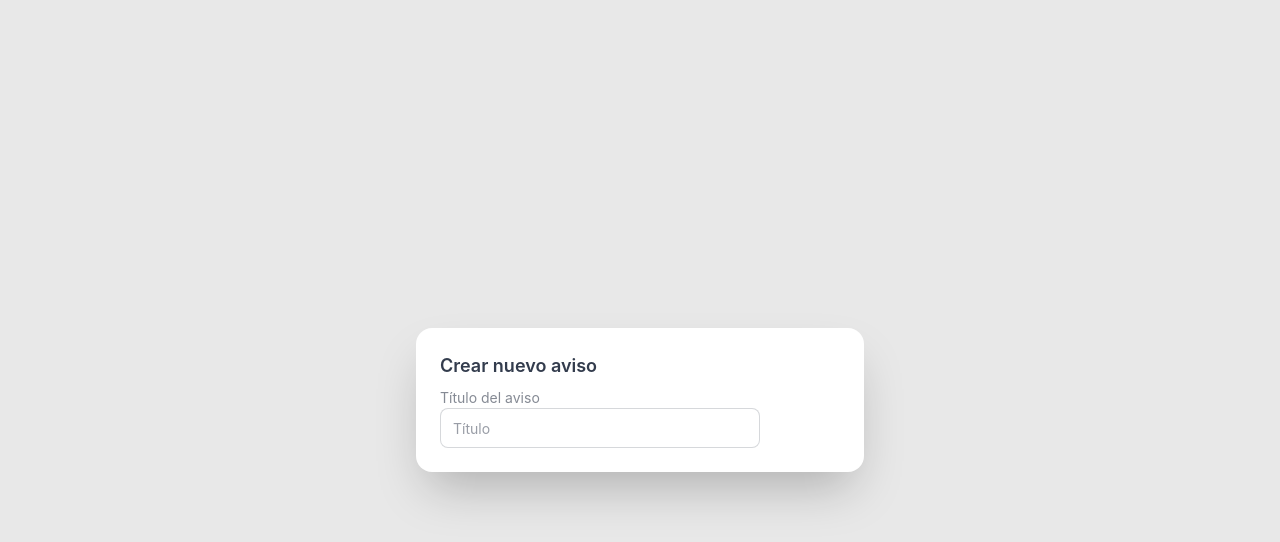
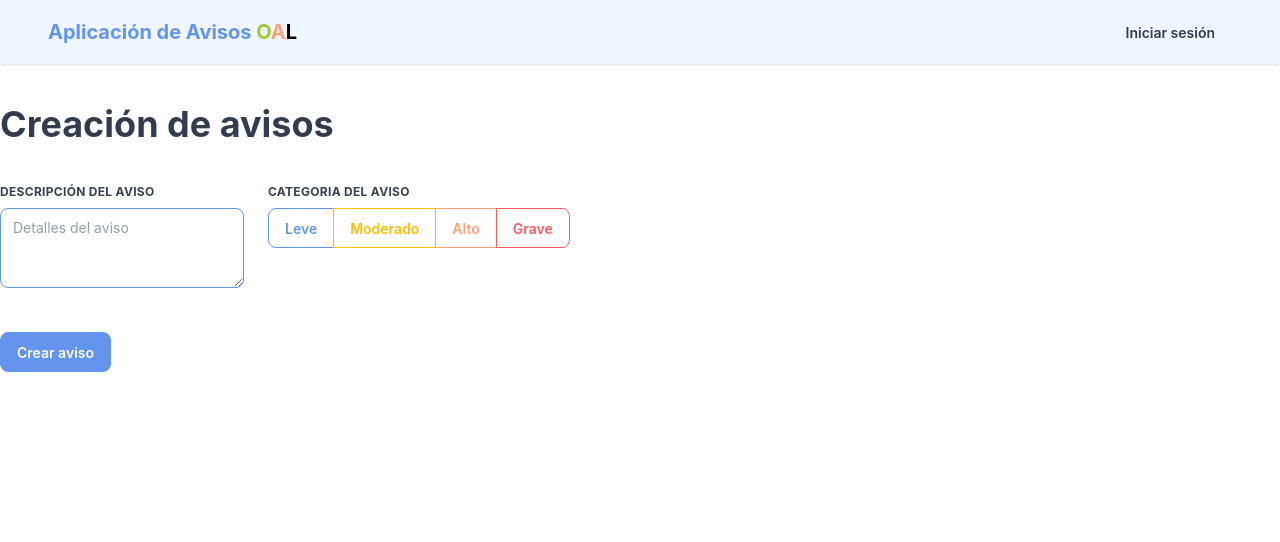
Before and after one commit to informaticaoal/aplicacion_avisos_web, a Next.js app: page /avisos/nuevo in a window 1280 px wide. Shown: the top 542 px of the page. Built offline with nearby package versions, Linux system fonts and the light colour scheme; no server answers.

Commit message:
añadido funcionalidad para añadir avisos

```diff
--- a/app/avisos/nuevo/page.tsx
+++ b/app/avisos/nuevo/page.tsx
@@ -1,19 +1,76 @@
+'use client';
+import Navbar from "@/app/components/layouts/Navbar";
+import { addDoc, collection, getFirestore } from "firebase/firestore";
+import { useState } from "react";
+
 export default function NuevoAviso() {
+  const db = getFirestore();
+
+  const [sent, setSent] = useState(false);
+  async function addAlert(dataDescription : string, dataCategory : string) {
+    try {
+      const docRef = await addDoc(collection(db, 'avisos'), {
+        descripcion: dataDescription,
+        nivelUrgencia: dataCategory,
+        fechaCreacion: Math.floor(new Date().getTime() / 1000),
+        sincronizado: true,
+        urlFoto: null,
+      });
+      console.log("Aviso agregado con ID: ", docRef.id);
+    } catch (error) {
+      console.error("Error al agregar el aviso en la base de datos: ", error);
+    }
+  }
+
+  const handleSubmit = async (formData: any) => {
+    const dataDescription = formData.get('descripcion');
+    const dataCategory = formData.get('options');
+    addAlert(dataDescription, dataCategory);
+    setSent(true);
+  };
+
   return (
-    <div className="hero bg-base-200 min-h-screen">
-      <div className="card bg-base-100 w-full max-w-md shrink-0 shadow-2xl">
-        <div className="card-body">
-          <h2 className="card-title">Crear nuevo aviso</h2>
-          <form>
-            <div className="form-control">
-              <label className="label">
-                <span className="label-text">Título del aviso</span>
+    <>
+      <Navbar />
+      <main className="bg-base-100 container mx-auto mt-10">
+        <h1 className="text-4xl font-bold mb-10">Creación de avisos</h1>
+        <form action={handleSubmit} className="w-full max-w-lg">
+          <div className="flex flex-wrap -mx-3 mb-6">
+            <div className="w-full md:w-1/2 px-3">
+              <label className="block uppercase tracking-wide text-gray-700 text-xs font-bold mb-2" htmlFor="grid-last-name">
+                Descripción del aviso
               </label>
-              <input type="text" placeholder="Título" className="input input-bordered" />
+              <textarea placeholder="Detalles del aviso" className="textarea textarea-primary" name="descripcion" onChange={() => {setSent(false)}}></textarea>
             </div>
-          </form>
-        </div>
-      </div>
-    </div>
+
+            <div className="w-full md:w-1/2 px-3">
+              <label className="block uppercase tracking-wide text-gray-700 text-xs font-bold">
+                Categoria del aviso
+              </label>
+              <div className="join mt-2">
+                <input className="join-item btn btn-primary btn-outline" type="radio" name="options" aria-label="Leve" value='Leve'/>
+                <input className="join-item btn btn-warning btn-outline" type="radio" name="options" aria-label="Moderado" value='Moderado'/>
+                <input className="join-item btn btn-secondary btn-outline" type="radio" name="options" aria-label="Alto" value='Alto'/>
+                <input className="join-item btn btn-error btn-outline" type="radio" name="options" aria-label="Grave" value='Grave'/>
+              </div>
+            </div>
+          </div>
+          <div className="flex flex-wrap -mx-3 mb-6">
+            <div className="w-full px-3">
+              <button className="btn btn-primary text-white mt-5" type="submit">
+                Crear aviso
+              </button>
+            </div>
+            {sent && (
+              <div className="toast m-20">
+                <div className="alert alert-success">
+                  <span>Aviso creado exitosamente</span>
+                </div>
+              </div>
+            )}
+          </div>
+        </form>
+      </main>
+    </>
   );
 }
--- a/app/components/layouts/Navbar.tsx
+++ b/app/components/layouts/Navbar.tsx
@@ -16,11 +16,11 @@ export default function Navbar() {
   return (
     <nav className="navbar bg-blue-50 shadow-sm">
       <div className="flex-1">
-        <h2 className="text-xl ml-10 font-bold text-primary">
+        <Link href="/" className="text-xl ml-10 font-bold text-primary">
           Aplicación de Avisos <span className="text-neutral">O</span>
           <span className="text-secondary">A</span>
           <span className="text-black">L</span>
-        </h2>
+        </Link>
       </div>
       <SignedIn>
         <div className="mr-10">
--- a/app/page.tsx
+++ b/app/page.tsx
@@ -1,12 +1,15 @@
+'use client';
+import { useAuthState } from 'react-firebase-hooks/auth';
 import Home from './home/page';
 import Login from './login/page';
+import { auth } from '@/firebase/firebase.config';
 
 export default function Index() {
-  const isLoggedIn = false; // Simulación de estado de autenticación
+  const [user] = useAuthState(auth); // Simulación de estado de autenticación
 
   return (
     <>
-      <Login />
+      {user && !user.isAnonymous ? <Home /> : <Login />}
     </>
   );
 }
--- a/app/register/page.tsx
+++ b/app/register/page.tsx
@@ -2,32 +2,55 @@
 import { useState } from 'react';
 import { useRouter } from 'next/navigation';
 import {
-    useAuthState,
   useCreateUserWithEmailAndPassword,
   useSendEmailVerification,
 } from 'react-firebase-hooks/auth';
 import { auth } from '../../firebase/firebase.config';
+import { addDoc, collection, getFirestore } from 'firebase/firestore';
 
 export default function Register() {
-    const router = useRouter();
-    const [createUser] = useCreateUserWithEmailAndPassword(auth);
-    const [sendEmailVerification] = useSendEmailVerification(auth);
-    const [email, setEmail] = useState('');
-    const [password, setPassword] = useState('');
+  const db = getFirestore();
+
+  const router = useRouter();
+
+  const [createUser] = useCreateUserWithEmailAndPassword(auth);
+
+  const [sendEmailVerification] = useSendEmailVerification(auth);
+
+  const [email, setEmail] = useState('');
+
+  const [password, setPassword] = useState('');
+
+  const [sendingData, setSendingData] = useState(false);
+
+  async function addData(dataEmail: string | null) {
+    try {
+      const docRef = await addDoc(collection(db, 'usuarios'), {
+        email: dataEmail,
+        role: 'user',
+      });
+      console.log("Usuario agregado con ID: ", docRef.id);
+    } catch (error) {
+      console.error("Error al agregar el usuario en la base de datos: ", error);
+    }
+  }
 
   const handleSubmit = async (e: React.FormEvent<HTMLFormElement>) => {
     e.preventDefault();
     try {
+      setSendingData(true);
         const userCredential = await createUser(email, password);
         if (userCredential) {
             const userEmail = userCredential.user.email;
-            console.log('Usuario creado con UID:', userEmail);
+            addData(userEmail);
         }
     } catch (error) {
         console.error('Error al crear el usuario:', error);
+    } finally {
+      await sendEmailVerification();
+      setSendingData(false);
+      router.push('/login');
     }
-    await sendEmailVerification();
-    // router.push('/login');
   };
 
   return (
@@ -57,7 +80,15 @@ export default function Register() {
                 onChange={(e) => setPassword(e.target.value)}
               />
 
-              <button className="btn btn-primary mt-4">Registrarse</button>
+              {sendingData ? (
+                <button className="btn btn-primary text-white mt-5" disabled>
+                  Registrando...
+                </button>
+              ) : (
+                <button type="submit" className="btn btn-primary text-white mt-5">
+                  Registrarse
+                </button>
+              )}
             </fieldset>
           </form>
         </div>
```
